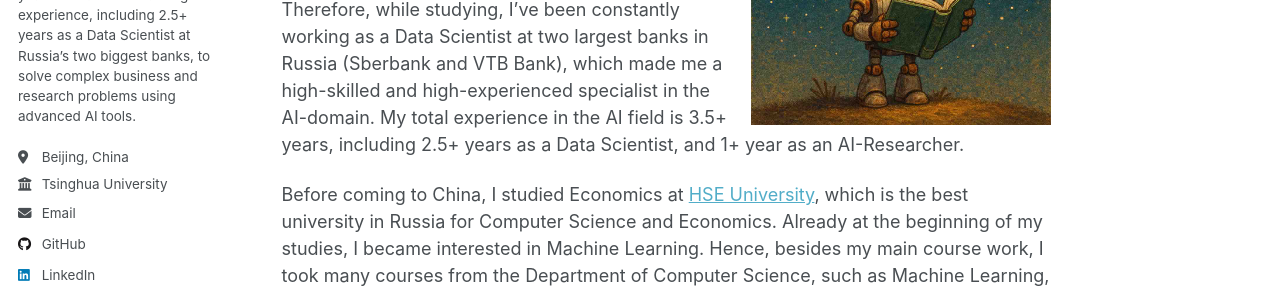
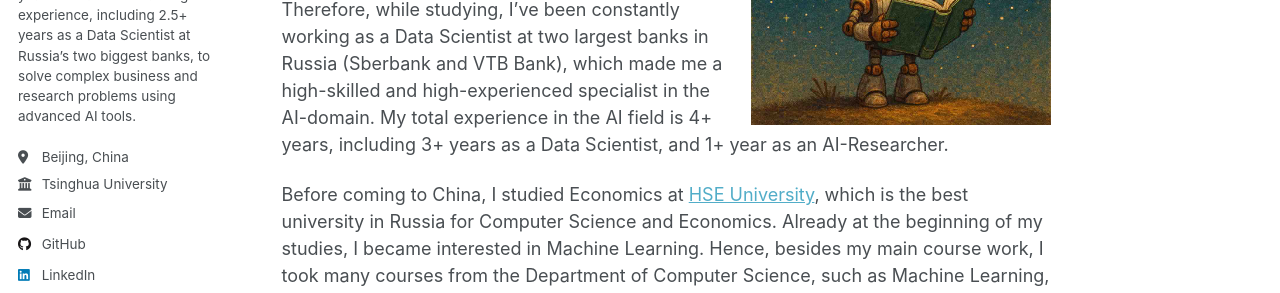
Before and after one commit to AlgazinovAleksandr/AlgazinovAleksandr.github.io, a Jekyll site: the page built from _pages/about.md, in a window 1280 px wide and 900 px high. Shown: the part 466-759 px from the top of the window. Built offline with Jekyll 4.4.1, drawn with Linux system fonts in a browser that asks for light colours; some web fonts are replaced; some of the changed text lies outside the part shown.

Commit message:
Update info

```diff
--- a/_pages/about.md
+++ b/_pages/about.md
@@ -9,7 +9,7 @@
 
 ![Illustation of the life philosophy](/images/The_Power_of_Lifelong_Learning_smaller.jpg){: .align-right width="300px"}
 
-Currently I'm a Data Scientist at Sberbank (the largest bank in Russia) and a Computer Science graduate student at [Tsinghua University](https://www.tsinghua.edu.cn/en/About/General_Information.htm), doing research under the supervision of the [THUIAR](https://thuiar.github.io/) lab. My research interests are Multimodal AI, NLP, Multi-Agent Systems, AI in Finance, and Time Series Analysis. Besides that, I enjoy solving practical Data Science problems in domains including but not limited to NLP, Multi-Agent Systems, Classical ML, Ranking, Time Series, and RecSys. I always wanted to apply my knowledge to real-world problems. Therefore, while studying, I've been constantly working as a Data Scientist at two largest banks in Russia (Sberbank and VTB Bank), which made me a high-skilled and high-experienced specialist in the AI-domain. My total experience in the AI field is 3.5+ years, including 2.5+ years as a Data Scientist, and 1+ year as an AI-Researcher.
+Currently I'm a Data Scientist at Sberbank (the largest bank in Russia) and a Computer Science graduate student at [Tsinghua University](https://www.tsinghua.edu.cn/en/About/General_Information.htm), doing research under the supervision of the [THUIAR](https://thuiar.github.io/) lab. My research interests are Multimodal AI, NLP, Multi-Agent Systems, AI in Finance, and Time Series Analysis. Besides that, I enjoy solving practical Data Science problems in domains including but not limited to NLP, Multi-Agent Systems, Classical ML, Ranking, Time Series, and RecSys. I always wanted to apply my knowledge to real-world problems. Therefore, while studying, I've been constantly working as a Data Scientist at two largest banks in Russia (Sberbank and VTB Bank), which made me a high-skilled and high-experienced specialist in the AI-domain. My total experience in the AI field is 4+ years, including 3+ years as a Data Scientist, and 1+ year as an AI-Researcher.
 
 Before coming to China, I studied Economics at [HSE University](https://www.hse.ru/en/), which is the best university in Russia for Computer Science and Economics. Already at the beginning of my studies, I became interested in Machine Learning. Hence, besides my main course work, I took many courses from the Department of Computer Science, such as Machine Learning, Deep Learning, Natural Language Processing, Big Data, etc.
 
```
Also changed, not shown: 1 other file.
